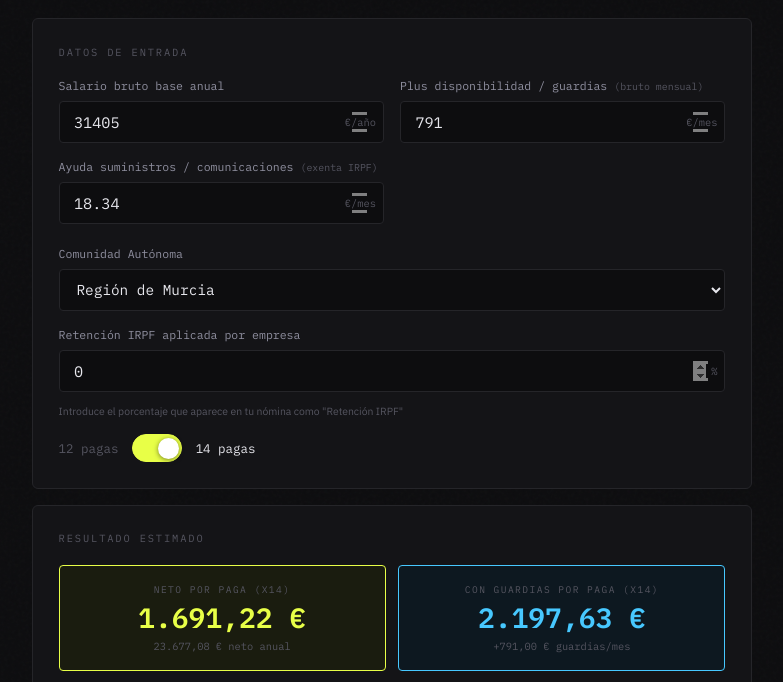
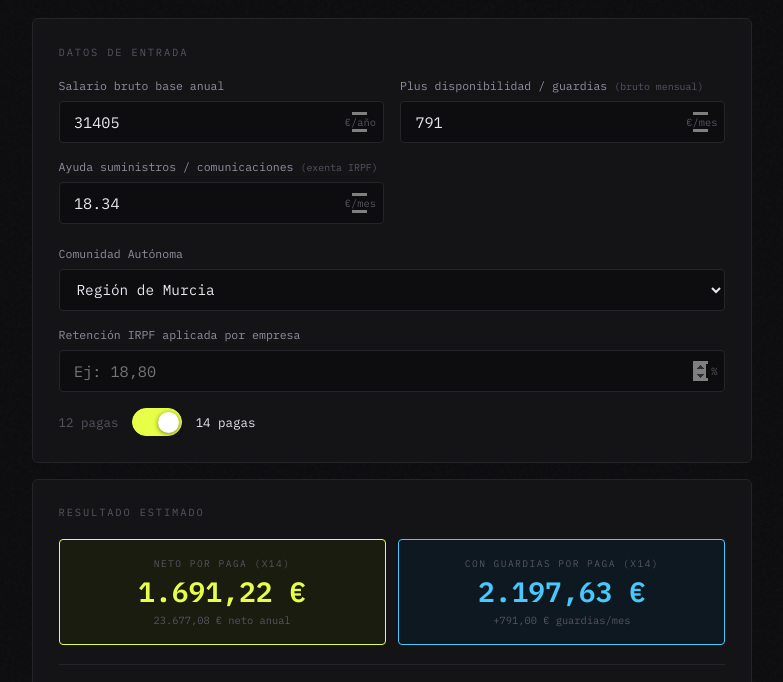
Before and after one commit to AndyOPDev/calculadora-salario, a plain HTML site: page index.html in a window 1280 px wide. Shown: the part 106-788 px from the top of the page, without its empty margins (248-1031 px from the left). Drawn offline with Linux system fonts and the light colour scheme.

Commit message:
fix hint

```diff
--- a/index.html
+++ b/index.html
@@ -57,11 +57,8 @@
     <div class="field" style="margin-bottom: 1rem;">
       <label>Retención IRPF aplicada por empresa</label>
       <div class="field-wrap">
-        <input type="number" id="retencionEmpresa" value="0" step="0.01" placeholder="Ej: 18,80">
+        <input type="number" id="retencionEmpresa" value="" step="0.01" placeholder="Ej: 18,80">
         <span class="unit">%</span>
-      </div>
-      <div class="hint" style="font-size: 0.65rem; color: var(--muted); margin-top: 0.25rem;">
-        Introduce el porcentaje que aparece en tu nómina como "Retención IRPF"
       </div>
     </div>
 
```
